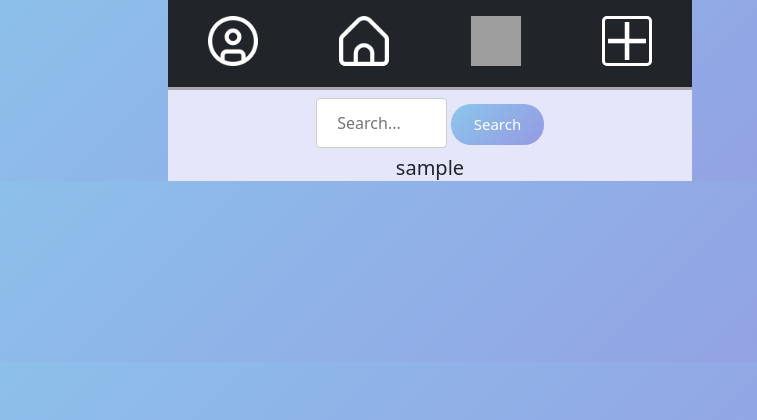
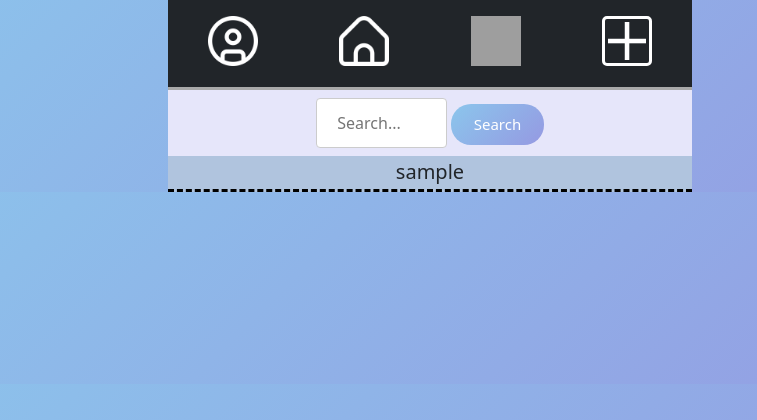
Before and after one commit to Banizama/djangoProject, a Django app: page /users in a window 1280 px wide. Shown: the top 420 px of the page, without its empty margins (210-967 px from the left). Run offline with Django 5.2, Linux system fonts and the light colour scheme; the visitor is signed in with stand-in values (Sample User, id 1); data comes from the database, SQL or seed files in the repository; grey boxes are pictures that could not be loaded.

Commit message:
search user

```diff
--- a/Project/Project_app/templates/search_user.html
+++ b/Project/Project_app/templates/search_user.html
@@ -52,9 +52,14 @@
     </form>
     {% for user in users %}
         {% if request.user == user%}
-           <span class="h5 a"><a class="text-dark" href="{% url 'cur_user_page' %}" style="text-decoration: none;">{{ user.username }}</a></span><br>
-        {% else %}
-            <span class="h5 a" ><a href="user/{{ user.id }}" style="text-decoration: none;" class="text-dark">{{ user.username }}</a></span><br>
-        {% endif %}
+
+            <div class="p-1" style="background-color: #B0C4DE; border-bottom-style: dashed; border-color: black;">
+                 <span class="h5 a"><a class="text-dark" href="{% url 'cur_user_page' %}" style="text-decoration: none;">{{ user.username }}</a></span><br>
+            </div>
+            {% else %}
+            <div class="p-1" style="background-color: #B0C4DE; border-bottom-style: dashed; border-color: black;">
+                <span class="h5 a" ><a href="user/{{ user.id }}" style="text-decoration: none;" class="text-dark">{{ user.username }}</a></span><br>
+            </div>
+            {% endif %}
     {% endfor %}
 {% endblock %}
```
